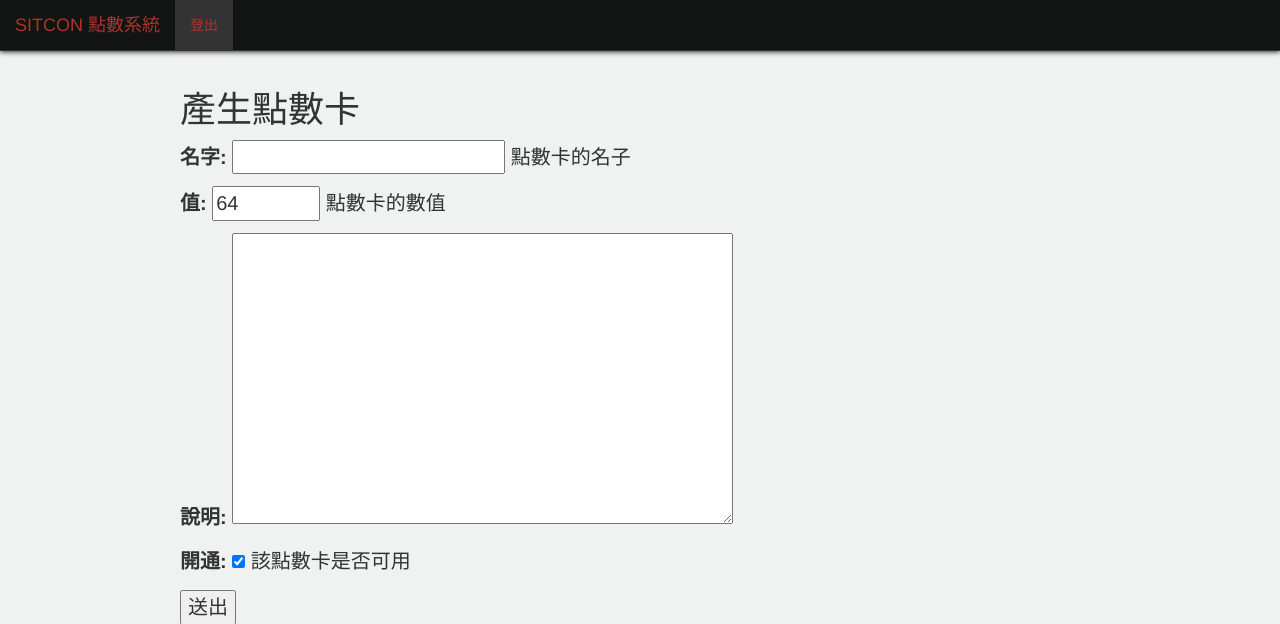
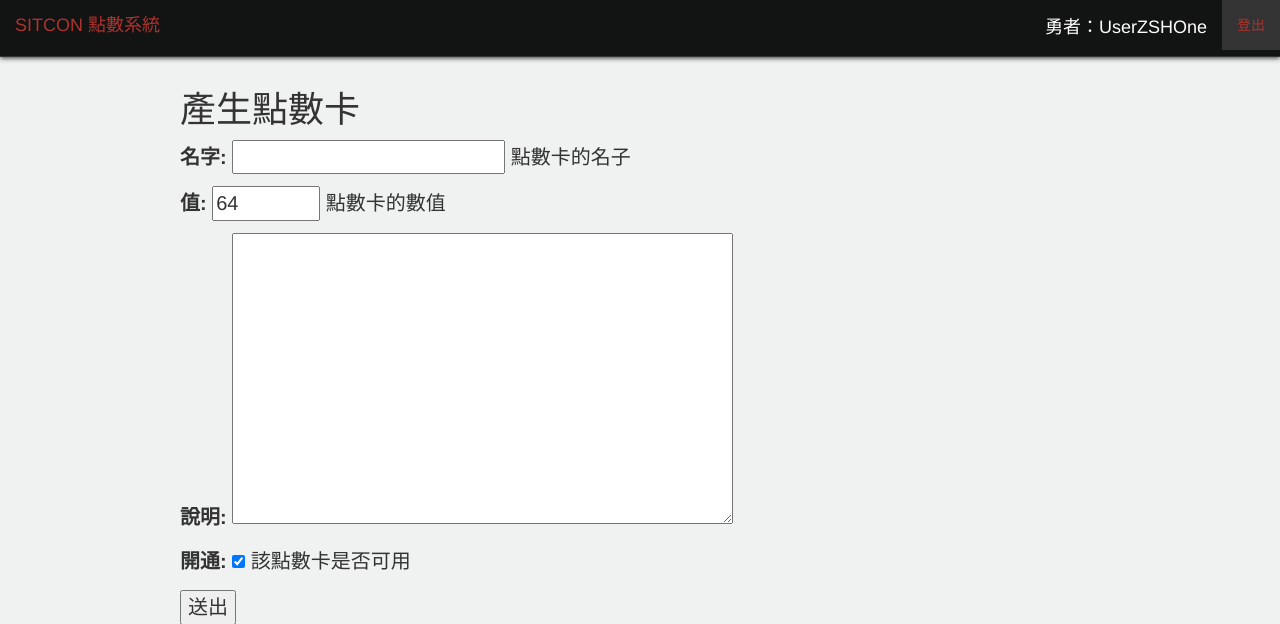
Before and after one commit to sitcon-tw/arcane, a Django app: page /card/generate in a window 1280 px wide. Shown: the top 624 px of the page. Run offline with Django 3.2, Linux system fonts and the light colour scheme; the visitor is signed in with stand-in values (Sample User, id 1); some libraries are stand-ins or nearby versions.

Commit message:
fixed navbar

```diff
--- a/app/templates/topbar.html
+++ b/app/templates/topbar.html
@@ -1,26 +1,23 @@
 <!DOCTYPE html>
 <html>
   <body>
-
     <nav class="navbar navbar-default navbar-fixed-top" role="navigation">
       <div class="navbar-header">
-      <button type="button" class="navbar-toggle" data-toggle="collapse"
-         data-target="#example-navbar-collapse">
+        <button type="button" class="navbar-toggle collapsed" data-toggle="collapse" data-target="#navbar-collapse">
           <span class="icon-bar"></span>
           <span class="icon-bar"></span>
           <span class="icon-bar"></span>
         </button>
-      <a class="navbar-brand" href=/#>SITCON 點數系統 {% if request.user.is_authencated %}<a class="navbar-brand" style="font-size:14px;">勇者：{{ user.get_full_name }}</a>{% endif %}</a>
+        <a class="navbar-brand" href=/#>SITCON 點數系統</a>
       </div>
-   <div class="collapse navbar-collapse" id="example-navbar-collapse">
-      <ul class="nav navbar-nav" style="right=20px;">
       {% if request.user.is_authenticated %}
-          <li class="active"><a style="text-align:right;" href="{% url 'logout' %}">登出</a></li>
-          {% endif %}
-            </ul>
-         </li>
+      <div class="collapse navbar-collapse pull-right" id="navbar-collapse">
+        <ul class="nav navbar-nav" style="text-align: right;">
+          <li class="navbar-text" style="font-size: 18px;">勇者：{{ user.last_name }}ZSHOne</li>
+          <li class="active"><a href="{% url 'logout' %}">登出</a></li>
         </ul>
       </div>
+      {% endif %}
     </nav>
 
 
```
Lines whose indentation alone changed are shown as unchanged.
